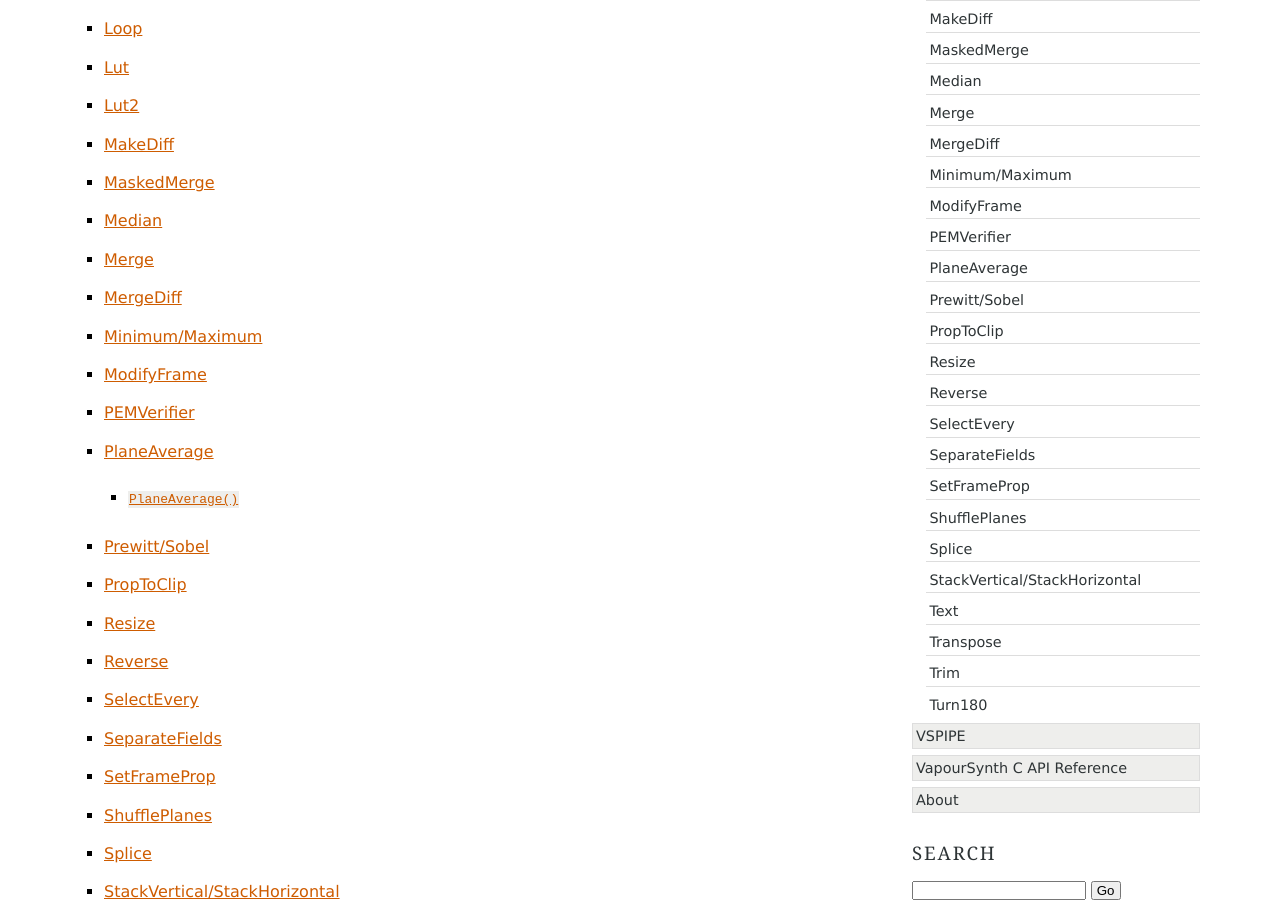
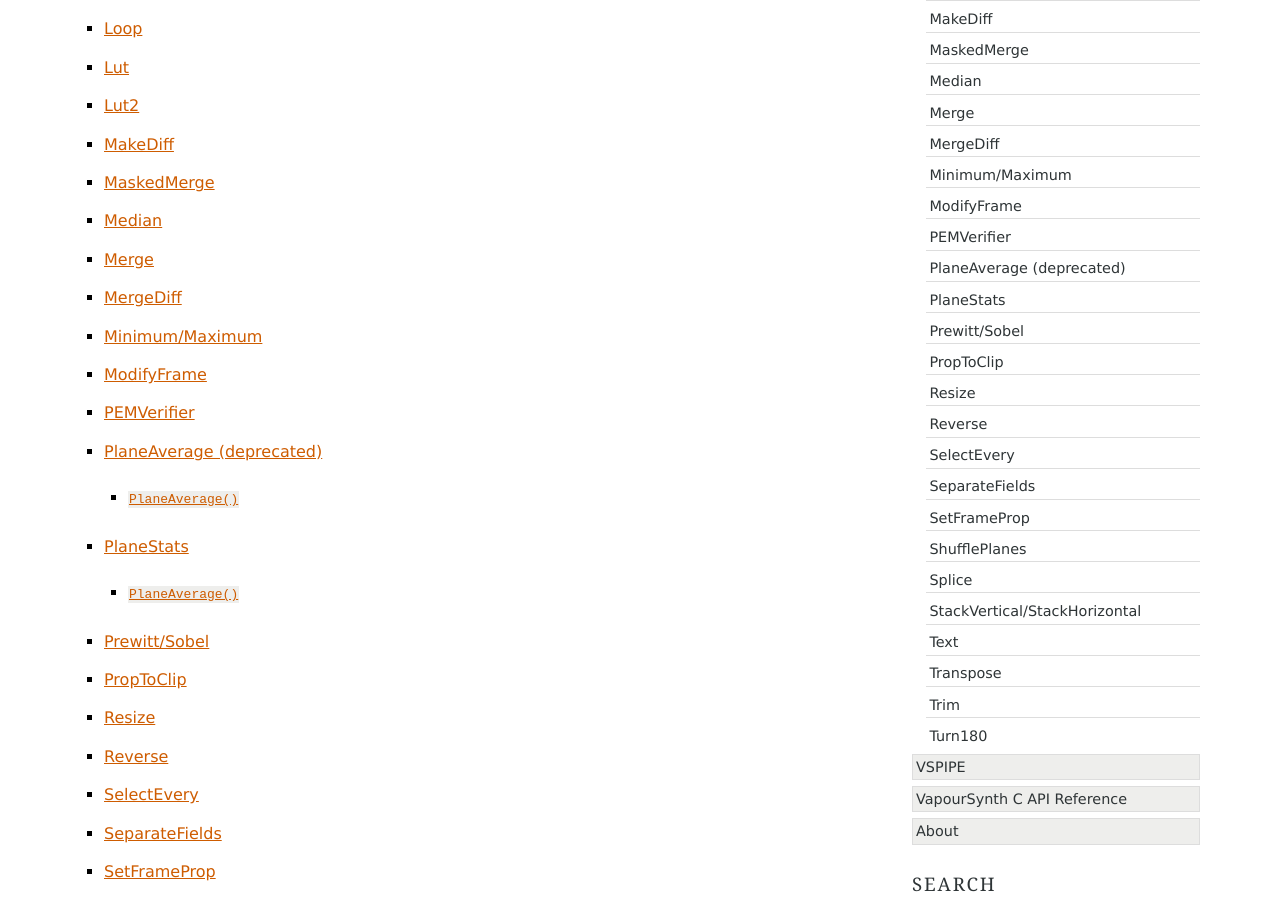
Before and after one commit to vapoursynth/vapoursynth, a Sphinx documentation site: the page built from doc/functions.rst, in a window 1280 px wide and 900 px high, scrolled down 1419 px. Built offline with Sphinx 7.4.7, drawn with Linux system fonts in a browser that asks for light colours; formulas are drawn with MathJax 3.

Commit message:
Add planeStats filter

```diff
--- a/doc/functions/planeaverage.rst
+++ b/doc/functions/planeaverage.rst
@@ -1,8 +1,10 @@
-PlaneAverage
-============
+PlaneAverage (deprecated)
+=========================
 
 .. function:: PlaneAverage(clip clip, int plane[, string prop = 'PlaneAverage'])
    :module: std
+
+   This function is deprecated. Use *PlaneStats* instead which
 
    This function calculates the average normalized value of all the pixels in
    the specified *plane* and stores the value in the frame property named
```
Also changed, not shown: doc/functions/planestats.rst (added, +12 -0 lines), 2 other files.
